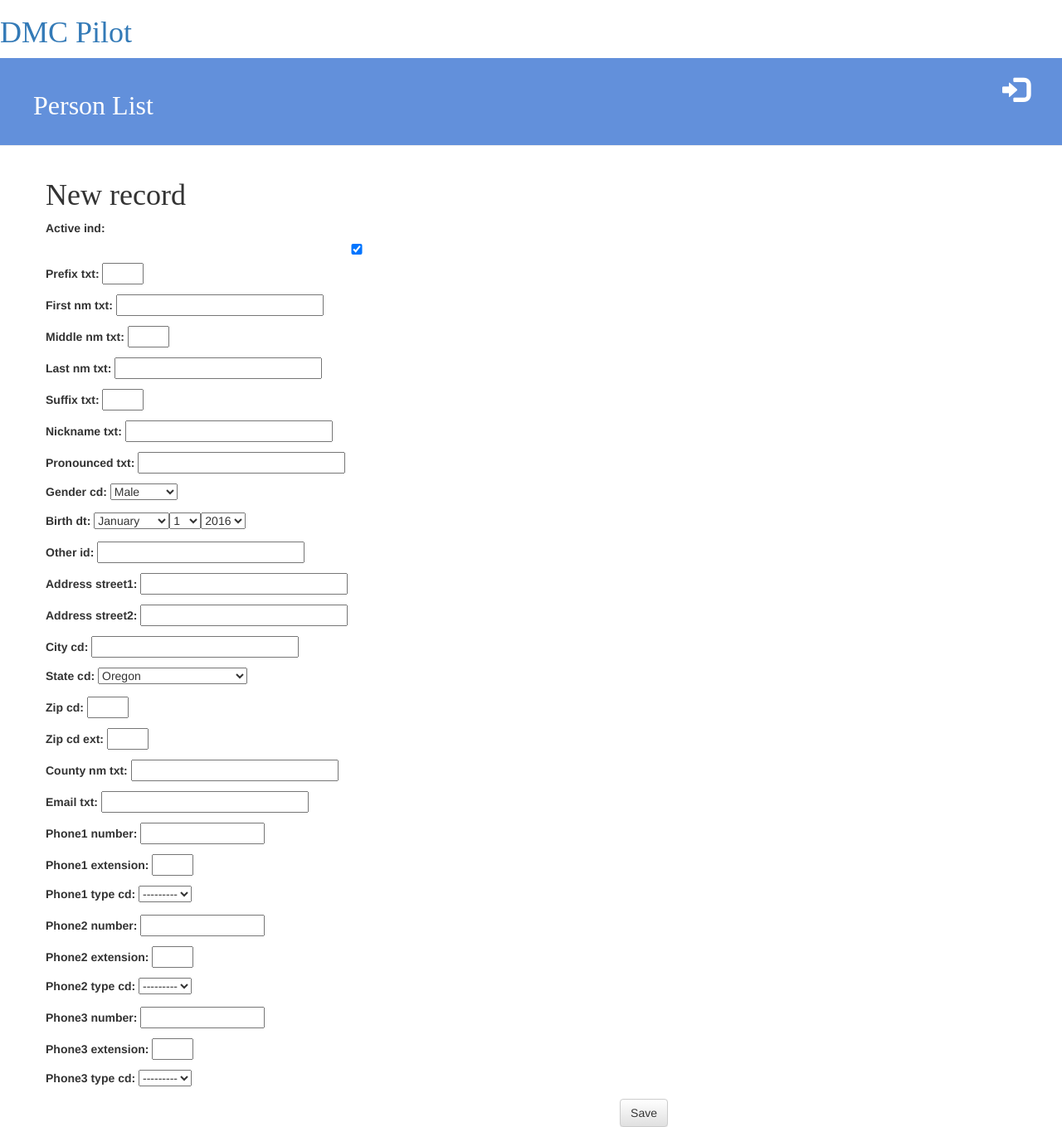
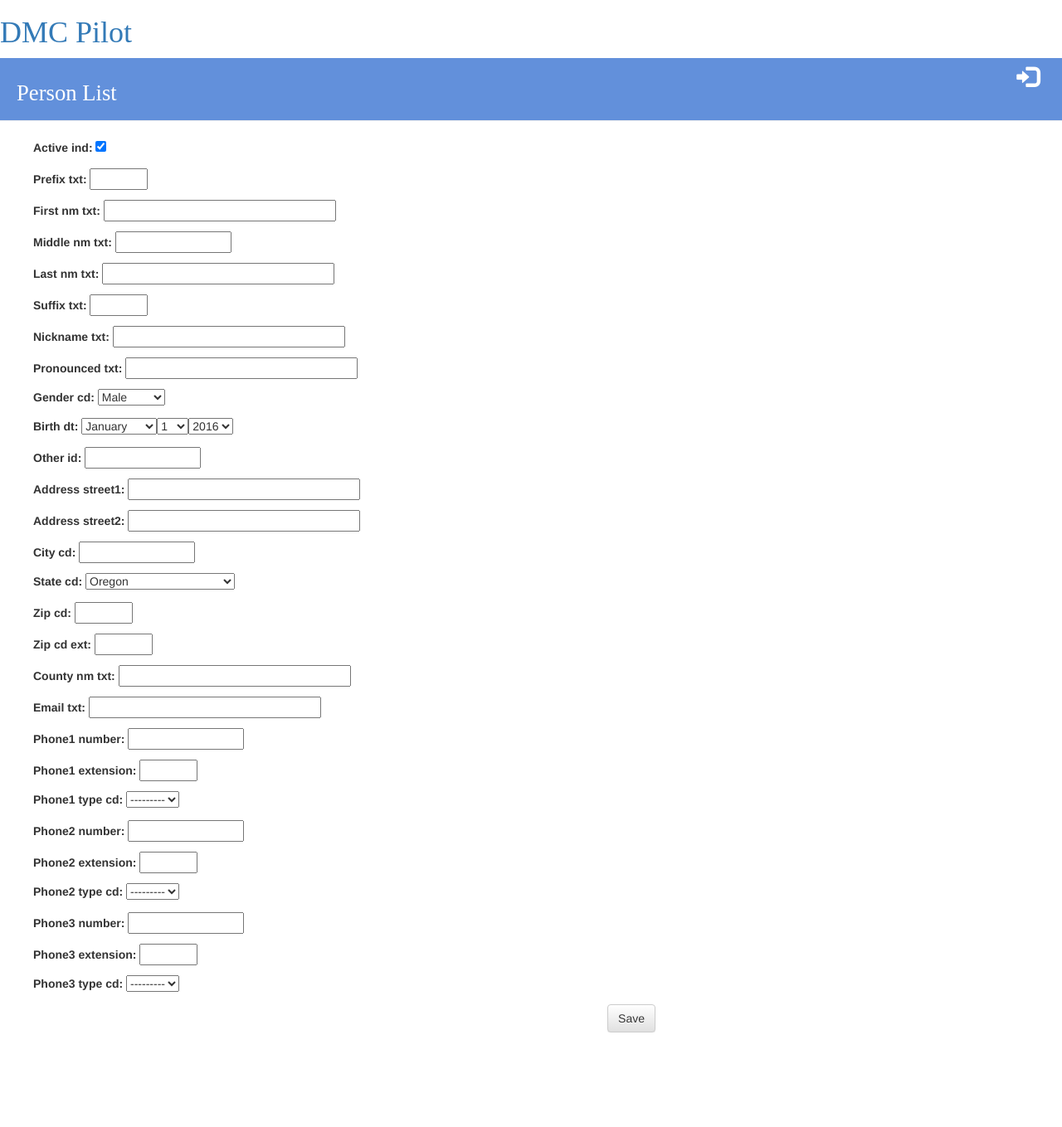
Before and after one commit to mxmoss/mysite, a Django app: template myapp/templates/myapp/person_edit.html in a window 1280 px wide. Shown: the whole page at 83% size. After the commit the page ends 1245 px from the top, so only its background shows below. Run offline with Django 3.2, Linux system fonts and the light colour scheme; the template is opened without the code that fills it: values that come from a table or form of the project are taken from there, others are empty; some libraries are stand-ins or nearby versions.

Commit message:
Commented out "New record" label
Commented out "New record" label. Why does it show up when editing?

```diff
--- a/myapp/forms.py
+++ b/myapp/forms.py
@@ -3,83 +3,82 @@ from django import forms
 from .models import myRecord
 
 class PersonForm(forms.ModelForm):
-#    prefix_txt = forms.CharField(max_length=5, required=False, widget = forms.TextInput(attrs={'width': 100, 'title': 'Prefix',}))
     prefix_txt = forms.CharField(max_length=5,
                                  required=False,
-                                 widget = forms.TextInput(attrs={'style': 'width: 50px;', 'title': 'Prefix',}))
+                                 widget = forms.TextInput(attrs={'class': 'small-name-edit', 'title': 'Prefix',}))
 
     middle_nm_txt = forms.CharField(max_length=5,
                                  required=False,
-                                 widget = forms.TextInput(attrs={'style': 'width: 50px;', 'title': 'MI',}))
+                                 widget = forms.TextInput(attrs={'class': 'medium-name-edit', 'title': 'MI',}))
 
     suffix_txt = forms.CharField(max_length=5,
                                  required=False,
-                                 widget = forms.TextInput(attrs={'style': 'width: 50px;', 'title': 'Suffix',}))
+                                 widget = forms.TextInput(attrs={'class': 'small-name-edit', 'title': 'Suffix',}))
 
     first_nm_txt = forms.CharField(max_length=30,
                                  required=True,
-                                 widget = forms.TextInput(attrs={'style': 'width: 250px;', 'title': 'First Name',}))
+                                 widget = forms.TextInput(attrs={'class': 'big-name-edit', 'title': 'First Name',}))
 
     last_nm_txt = forms.CharField(max_length=30,
                                  required=True,
-                                 widget = forms.TextInput(attrs={'style': 'width: 250px;', 'title': 'Last Name',}))
+                                 widget = forms.TextInput(attrs={'class': 'big-name-edit', 'title': 'Last Name',}))
 
     nickname_txt = forms.CharField(max_length=30,
                                  required=False,
-                                 widget = forms.TextInput(attrs={'style': 'width: 250px;', 'title': 'Nickname',}))
+                                 widget = forms.TextInput(attrs={'class': 'big-name-edit', 'title': 'Nickname',}))
 
     pronounced_txt = forms.CharField(max_length=30,
                                  required=False,
-                                 widget = forms.TextInput(attrs={'style': 'width: 250px;', 'title': 'Pronounced',}))
+                                 widget = forms.TextInput(attrs={'class': 'big-name-edit', 'title': 'Pronounced',}))
 
     other_id = forms.CharField(max_length=30,
                                  required=False,
-                                 widget = forms.TextInput(attrs={'style': 'width: 250px;', 'title': 'Other ID',}))
+                                 widget = forms.TextInput(attrs={'class': 'medium-name-edit', 'title': 'Other ID',}))
 
 #Address info formatting
     address_street1 = forms.CharField(max_length=50,
                                  required=True,
-                                 widget = forms.TextInput(attrs={'style': 'width: 250px;', 'title': 'Address 1',}))
+                                 widget = forms.TextInput(attrs={'class': 'big-name-edit', 'title': 'Address 1',}))
     address_street2 = forms.CharField(max_length=50,
                                  required=False,
-                                 widget = forms.TextInput(attrs={'style': 'width: 250px;', 'title': 'Address 2',}))
+                                 widget = forms.TextInput(attrs={'class': 'big-name-edit', 'title': 'Address 2',}))
     city_cd = forms.CharField(max_length=50,
                                  required=True,
-                                 widget = forms.TextInput(attrs={'style': 'width: 250px;', 'title': 'City',}))
+                                 widget = forms.TextInput(attrs={'class': 'medium-name-edit', 'title': 'City',}))
     zip_cd = forms.CharField(max_length=5,
                                  required=True,
-                                 widget = forms.TextInput(attrs={'style': 'width: 50px;', 'title': 'Zip Code',}))
+                                 widget = forms.TextInput(attrs={'class': 'small-name-edit', 'title': 'Zip Code',}))
     zip_cd_ext = forms.CharField(max_length=4,
                                  required=False,
-                                 widget = forms.TextInput(attrs={'style': 'width: 50px;', 'title': 'Zip Code Extension',}))
+                                 widget = forms.TextInput(attrs={'class': 'small-name-edit', 'title': 'Zip Code Extension',}))
     county_nm_txt = forms.CharField(max_length=50,
                                  required=True,
-                                 widget = forms.TextInput(attrs={'style': 'width: 250px;', 'title': 'County',}))
+                                 widget = forms.TextInput(attrs={'class': 'big-name-edit', 'title': 'County',}))
 #Email formatting
     email_txt = forms.CharField(max_length=50,
                                  required=False,
-                                 widget = forms.TextInput(attrs={'style': 'width: 250px;', 'title': 'Email',}))
+                                 widget = forms.TextInput(attrs={'class': 'big-name-edit', 'title': 'Email',}))
 
 #Phone info formatting
     phone1_number = forms.CharField(max_length=12,
                                  required=False,
-                                 widget = forms.TextInput(attrs={'style': 'width: 150px;', 'title': 'Phone 1',}))
+                                 widget = forms.TextInput(attrs={'class': 'phone-number', 'title': 'Phone 1',}))
     phone2_number = forms.CharField(max_length=12,
                                  required=False,
-                                 widget = forms.TextInput(attrs={'style': 'width: 150px;', 'title': 'Phone 2',}))
+                                 widget = forms.TextInput(attrs={'class': 'phone-number', 'title': 'Phone 2',}))
     phone3_number = forms.CharField(max_length=12,
                                  required=False,
-                                 widget = forms.TextInput(attrs={'style': 'width: 150px;', 'title': 'Phone 3',}))
+                                 widget = forms.TextInput(attrs={'class': 'phone-number', 'title': 'Phone 3',}))
 
     phone1_extension = forms.CharField(max_length=8,
                                  required=False,
-                                 widget = forms.TextInput(attrs={'style': 'width: 50px;', 'title': 'Phone 1 Ext',}))
+                                 widget = forms.TextInput(attrs={'class': 'phone-ext', 'title': 'Phone 1 Ext',}))
     phone2_extension = forms.CharField(max_length=8,
                                  required=False,
-                                 widget = forms.TextInput(attrs={'style': 'width: 50px;', 'title': 'Phone 2 Ext',}))
+                                 widget = forms.TextInput(attrs={'class': 'phone-ext', 'title': 'Phone 2 Ext',}))
     phone3_extension = forms.CharField(max_length=8,
                                  required=False,
-                                 widget = forms.TextInput(attrs={'style': 'width: 50px;', 'title': 'Phone 3 Ext',}))
+                                 widget = forms.TextInput(attrs={'class': 'phone-ext', 'title': 'Phone 3 Ext',}))
 
     birth_dt = forms.DateField(widget=forms.SelectDateWidget())
     class Meta:
--- a/myapp/static/css/myapp.css
+++ b/myapp/static/css/myapp.css
@@ -1,17 +1,18 @@
 .page-header {
     background-color: #6290db;
     margin-top: 0;
-    padding: 20px 20px 20px 40px;
+/*    padding: 20px 20px 20px 40px; */
+    padding: 8px 8px 8px 20px;
 }
 
 .page-header h1, .page-header h1 a, .page-header h1 a:visited, .page-header h1 a:active {
     color: #ffffff;
-    font-size: 24pt;
+    font-size: 20pt;
     text-decoration: none;
 }
 
 .content {
-    margin-left: 40px;
+    margin-left: 25px;
 }
 
 h1, h2, h3, h4 {
@@ -26,14 +27,33 @@ h1, h2, h3, h4 {
     float: right;
 }
 
-.person-form textarea, .person-form input {
+.person-form textarea {
     width: 100%;
+}
+
+.big-name-edit {
+  width: 20em;
+}
+.medium-name-edit {
+  width: 10em;
+}
+.small-name-edit {
+  width: 5em;
+}
+.phone-pre {
+  width: 5em;
+}
+.phone-number {
+  width: 10em;
+}
+.phone-ext {
+  width: 5em;
 }
 
 .top-menu, .top-menu:hover, .top-menu:visited {
     color: #ffffff;
     float: right;
-    font-size: 24pt;
+    font-size: 20pt;
     margin-right: 20px;
 }
 
--- a/myapp/templates/myapp/person_edit.html
+++ b/myapp/templates/myapp/person_edit.html
@@ -1,7 +1,7 @@
 {% extends 'myapp/base.html' %}
 
 {% block content %}
-    <h1>New record</h1>
+<!--    <h1>New record</h1> -->
     <form method="POST" class="person-form">{% csrf_token %}
         {{ form.as_p }}
         <button type="submit" class="save btn btn-default">Save</button>
--- a/myapp/templates/myapp/person_list.html
+++ b/myapp/templates/myapp/person_list.html
@@ -1,14 +1,15 @@
 {% extends 'myapp/base.html' %}
 {% block content %}
 <table style="table.equalDevide tr td { width:25%; }; width:800px;">
-	{% for record in records %}
+  {% for record in records %}
         <div class="person" style="background-color: {% cycle '#e1e6ef' 'white' %}">
 				<tr>
+        <td>
         <td><a href="{% url 'person_detail' pk=record.pk %}">{{ record.last_nm_txt }}, {{ record.first_nm_txt }}</a></td>
         <td>{{ record.address_street1 }}</td>
         <td><div class="date">Added: {{ record.add_dt }}</div></td>
         </tr>
 				</div>
-		{% endfor %}
+	{% endfor %}
 </table>
 {% endblock content %}
```
Also changed, not shown: myapp/templates/myapp/person_detail.html (+52 -8 lines).
